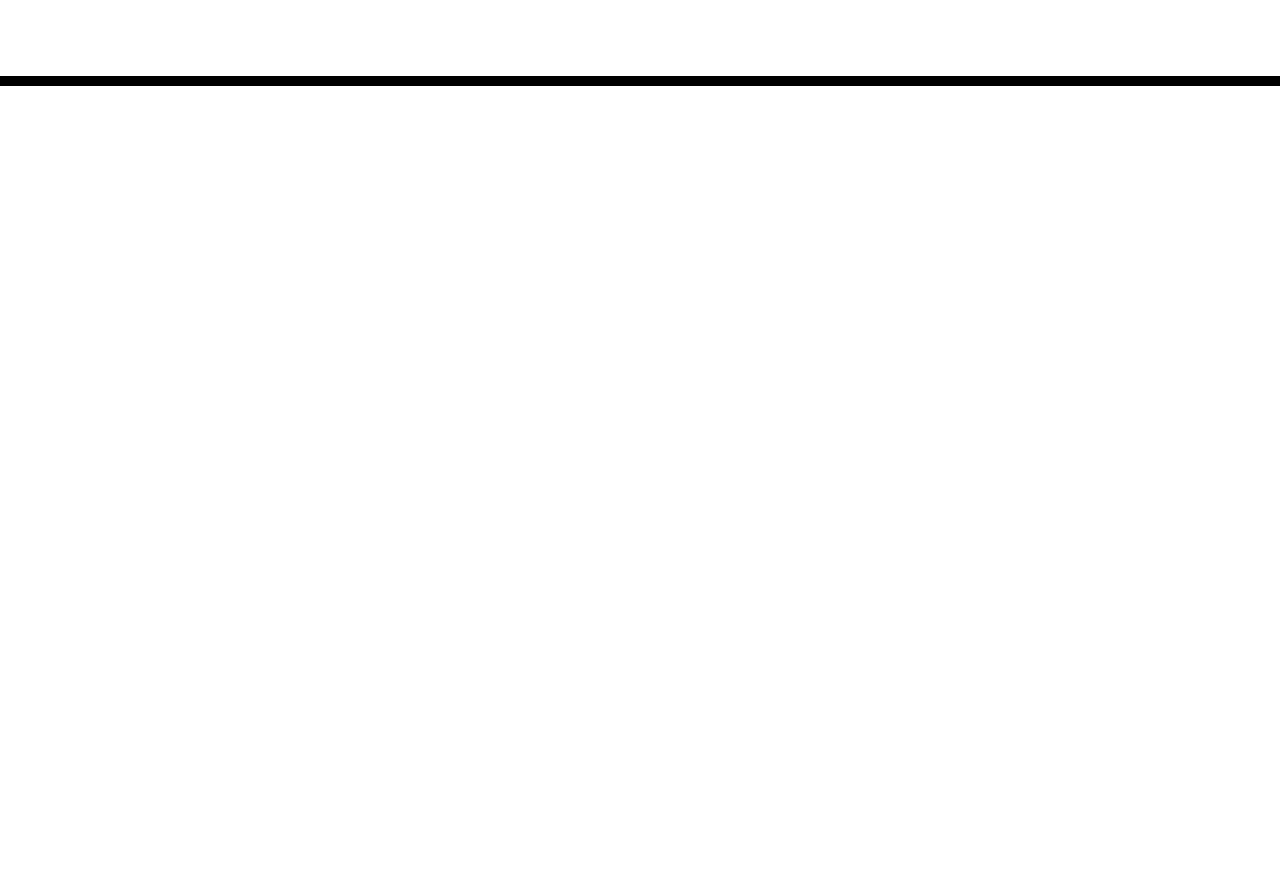
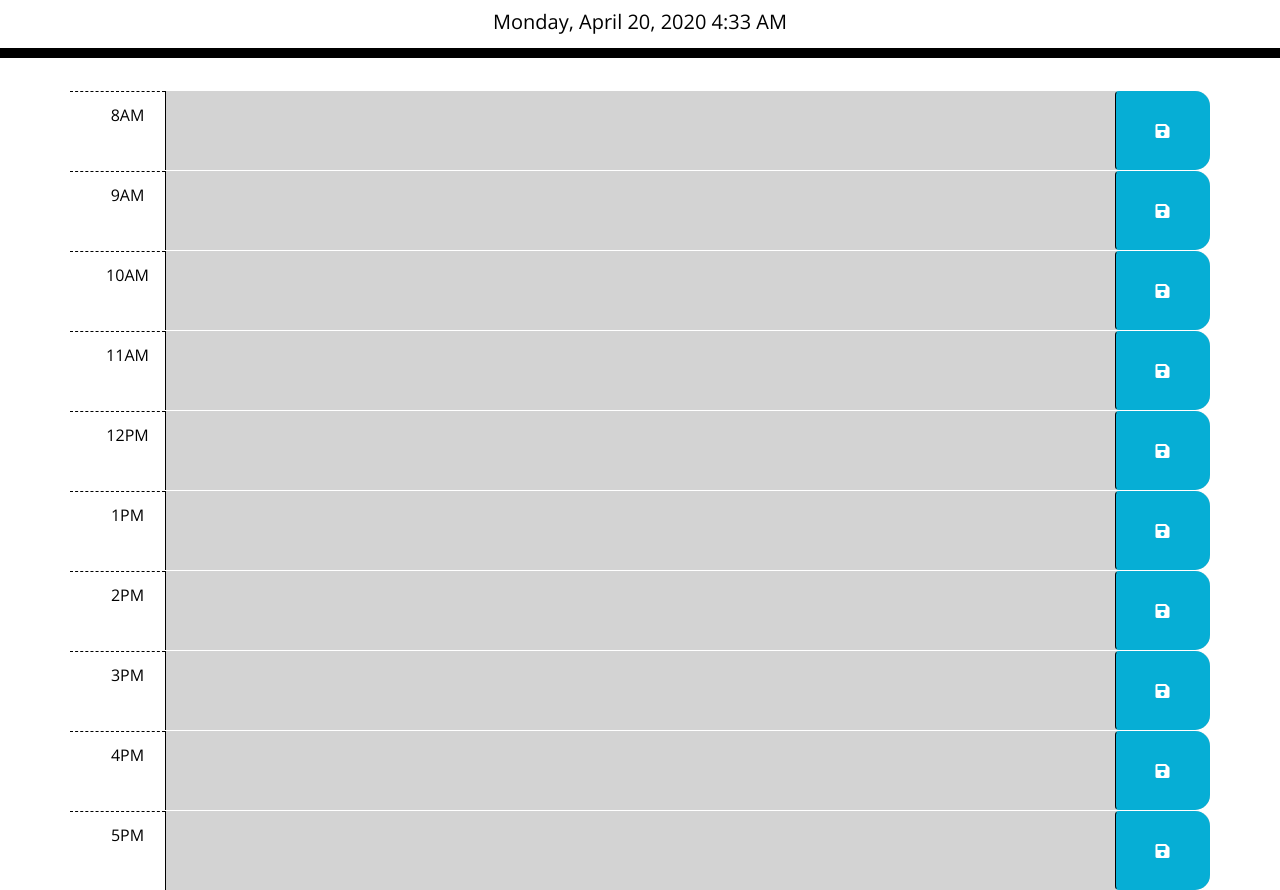
Before and after one commit to saul10huerta/workday-scheduler, a plain HTML site: page index.html in a window 1280 px wide. Shown: the part 182-1072 px from the top of the page. Before the commit the page ends 800 px from the top, so only its background shows below. Drawn offline with nearby package versions, Linux system fonts and the light colour scheme; a web font is replaced by a local one.

Commit message:
added structure to my html, added js to save tasks into local storage and updated README file

```diff
--- a/assets/css/style.css
+++ b/assets/css/style.css
@@ -19,6 +19,7 @@ textarea{
   color: black;
   border-radius: 0;
   border-bottom: 10px solid black;
+  padding: 64px 32px 0px 32px;
 }
 
 .description{
@@ -40,6 +41,7 @@ textarea{
   background-color: #ffffff;
   color: #000000;
   border-top: 1px dashed #000000;
+  padding: 15px 5px 10px 25px;
 }
 
 .past {
--- a/assets/js/script.js
+++ b/assets/js/script.js
@@ -0,0 +1,41 @@
+var tasks = [];
+
+// time at the top
+var todaysDate = moment().format('LLLL');
+$("#currentDay").text(todaysDate);
+
+console.log(todaysDate);
+
+
+
+// check to see if there are already tasks list saved in local storage
+
+var renderTasks = function() {
+    tasks = JSON.parse(localStorage.getItem("tasklist")) || [];
+    console.log(tasks.length);
+
+    for (var i = 0; i < 10; i++) {
+        if(!tasks[i]) {
+            $("textarea")[i].value = "";
+        } else {
+            $("textarea")[i].value = tasks[i];
+        }
+    }
+}
+
+renderTasks();
+
+$(".saveBtn").on("click", function() {
+
+    var textInput = function() {
+
+        for (var i = 0; i < 10; i++) {
+        tasks[i] = $("textarea")[i].value;
+        }
+    }
+    textInput();
+    console.log(tasks);
+
+    localStorage.setItem("tasklist", JSON.stringify(tasks));
+
+});
--- a/index.html
+++ b/index.html
@@ -20,9 +20,67 @@
     </header>
     <div class="container">
       <!-- Timeblocks go here -->
+      <div id="hour-8" class="row time-block past">
+        <div class="col-md-1 hour">8AM</div>
+        <textarea class="col-md-10 description"></textarea>
+        <button class="btn saveBtn col-md-1 fa fa-save"></button>
+      </div>
+
+      <div id="hour-9" class="row time-block past">
+        <div class="col-md-1 hour">9AM</div>
+        <textarea class="col-md-10 description"></textarea>
+        <button class="btn saveBtn col-md-1 fa fa-save"></button>
+      </div>
+
+      <div id="hour-10" class="row time-block past">
+        <div class="col-md-1 hour">10AM</div>
+        <textarea class="col-md-10 description"></textarea>
+        <button class="btn saveBtn col-md-1 fa fa-save"></button>
+      </div>
+
+      <div id="hour-11" class="row time-block past">
+        <div class="col-md-1 hour">11AM</div>
+        <textarea class="col-md-10 description"></textarea>
+        <button class="btn saveBtn col-md-1 fa fa-save"></button>
+      </div>
+
+      <div id="hour-12" class="row time-block past">
+        <div class="col-md-1 hour">12PM</div>
+        <textarea class="col-md-10 description"></textarea>
+        <button class="btn saveBtn col-md-1 fa fa-save"></button>
+      </div>
+
+      <div id="hour-13" class="row time-block past">
+        <div class="col-md-1 hour">1PM</div>
+        <textarea class="col-md-10 description"></textarea>
+        <button class="btn saveBtn col-md-1 fa fa-save"></button>
+      </div>
+
+      <div id="hour-14" class="row time-block past">
+        <div class="col-md-1 hour">2PM</div>
+        <textarea class="col-md-10 description"></textarea>
+        <button class="btn saveBtn col-md-1 fa fa-save"></button>
+      </div>
+
+      <div id="hour-15" class="row time-block past">
+        <div class="col-md-1 hour">3PM</div>
+        <textarea class="col-md-10 description"></textarea>
+        <button class="btn saveBtn col-md-1 fa fa-save"></button>
+      </div>
+
+      <div id="hour-16" class="row time-block past">
+        <div class="col-md-1 hour">4PM</div>
+        <textarea class="col-md-10 description"></textarea>
+        <button class="btn saveBtn col-md-1 fa fa-save"></button>
+      </div>
+
+      <div id="hour-17" class="row time-block past">
+        <div class="col-md-1 hour">5PM</div>
+        <textarea class="col-md-10 description"></textarea>
+        <button class="btn saveBtn col-md-1 fa fa-save"></button>
+      </div>
     </div>
 
-    <script src="https://cdnjs.cloudflare.com/ajax/libs/moment.js/2.24.0/moment.min.js"></script>
     <script src="https://code.jquery.com/jquery-3.4.1.min.js"></script>
     <script src="https://cdnjs.cloudflare.com/ajax/libs/twitter-bootstrap/4.3.1/js/bootstrap.min.js"></script>
     <script src="https://cdnjs.cloudflare.com/ajax/libs/moment.js/2.24.0/moment.min.js"></script>
```
Also changed, not shown: workday-schedule.png (added), 1 other file.
